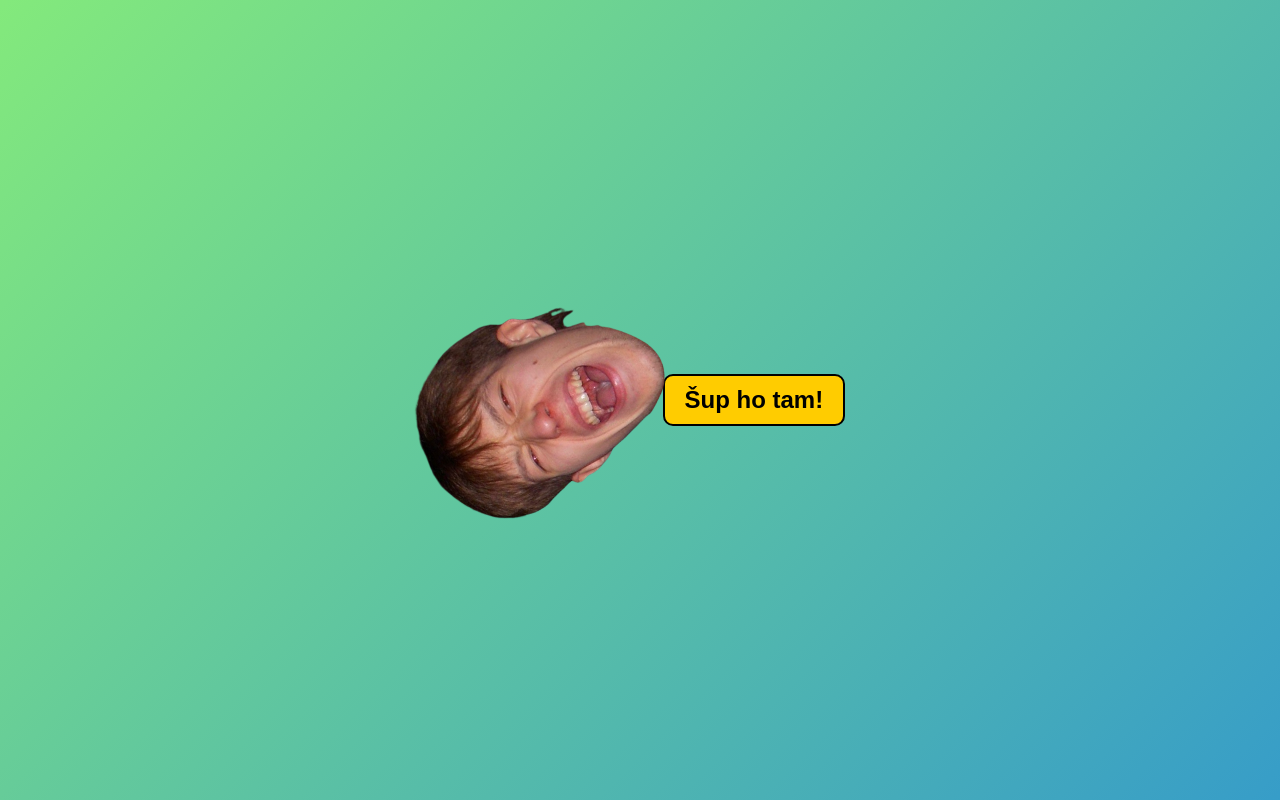
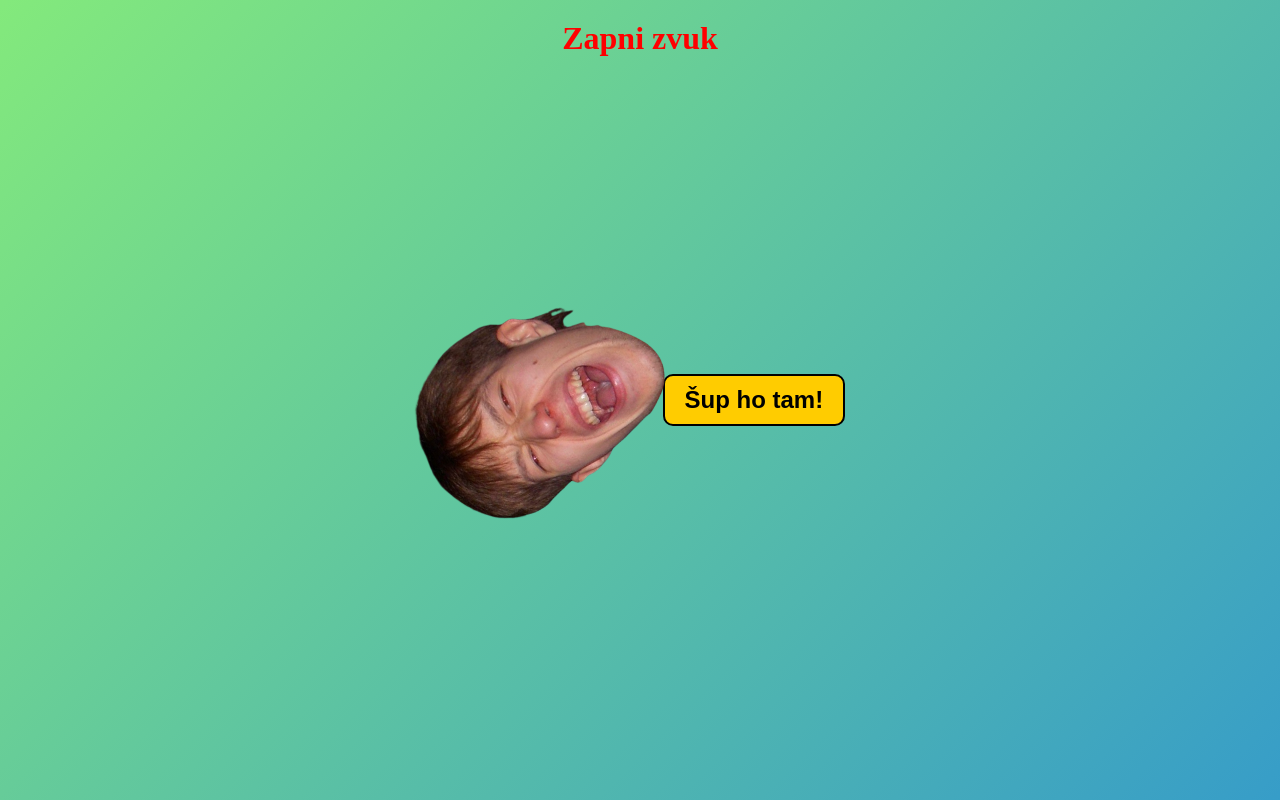
Before and after one commit to jplanicka/cubinka.com, a plain HTML site: page index.html in a window 1280 px wide. Drawn offline with Linux system fonts and the light colour scheme.

Commit message:
Update index.html

```diff
--- a/index.html
+++ b/index.html
@@ -13,6 +13,24 @@
 
     <link rel="stylesheet" href="styles.css">
     <link rel="icon" href="favicon.ico" type="image/x-icon">
+    <style>
+        .blinking-text {
+            position: absolute;
+            top: 20px; /* Adjust positioning to avoid blocking the image or other elements */
+            left: 50%;
+            transform: translateX(-50%);
+            font-size: 2em;
+            font-weight: bold;
+            color: red;
+            animation: blink 1s infinite;
+            z-index: 1000; /* Ensure it appears above other elements */
+        }
+
+        @keyframes blink {
+            0%, 100% { opacity: 1; }
+            50% { opacity: 0; }
+        }
+    </style>
 </head>
 <body>
     <div class="container">
@@ -24,6 +42,9 @@
         Your browser does not support the audio element.
     </audio>
 
+    <!-- Aggressive blinking text -->
+    <div class="blinking-text">Zapni zvuk</div>
+
     <script>
         function playAudio() {
             const audio = document.getElementById('background-audio');
```
